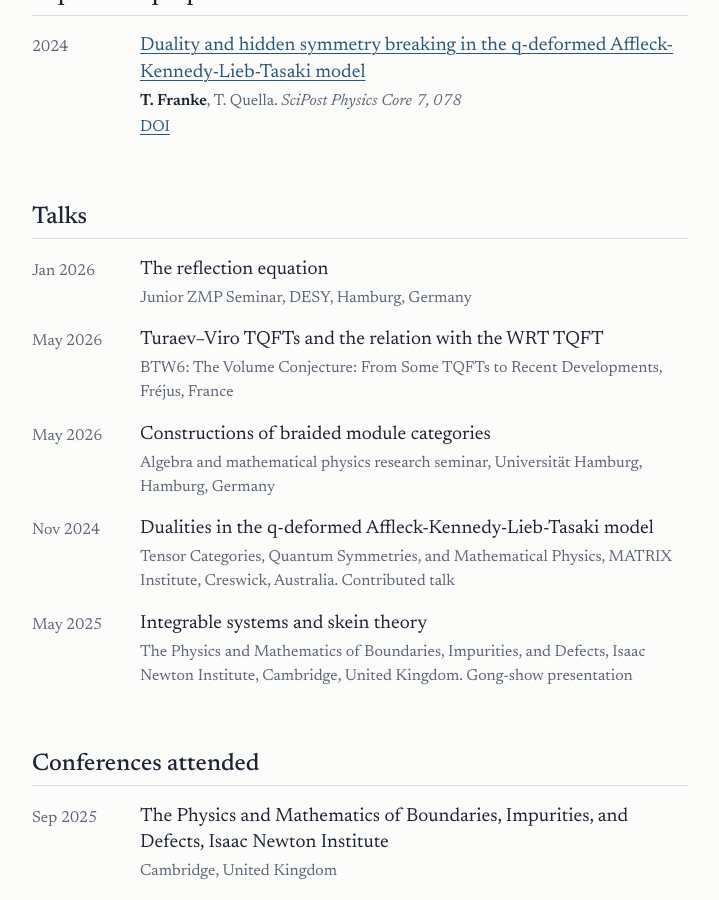
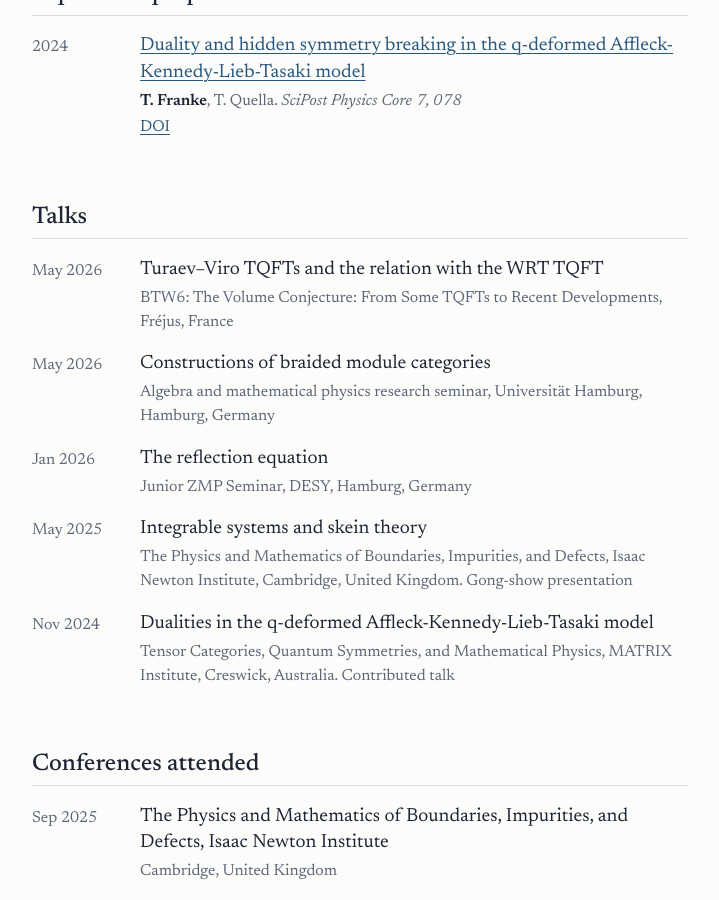
Before and after one commit to TylerFranke/TylerFranke.github.io, a Jekyll site: the page built from index.html, in a window 1280 px wide and 900 px high, scrolled down 942 px. Shown: the whole window, without its empty margins (280-999 px from the left). Built offline with Jekyll 4.4.1, drawn with Linux system fonts in a browser that asks for light colours.

```diff
--- a/_data/talks.yml
+++ b/_data/talks.yml
@@ -13,26 +13,26 @@
 - title:    "Turaev–Viro TQFTs and the relation with the WRT TQFT"
   event:    "BTW6: The Volume Conjecture: From Some TQFTs to Recent Developments"
   location: "Fréjus, France"
-  date:     20-05-2026
+  date:     2026-05-20
 
 - title:    "Constructions of braided module categories"
   event:    "Algebra and mathematical physics research seminar, Universität Hamburg"
   location: "Hamburg, Germany"
-  date:     05-05-2026
+  date:     2026-05-05
 
 - title:    "The reflection equation"
   event:    "Junior ZMP Seminar, DESY"
   location: "Hamburg, Germany"
-  date:     29-01-2026
+  date:     2026-01-29
 
 - title:    "Integrable systems and skein theory"
   event:    "The Physics and Mathematics of Boundaries, Impurities, and Defects, Isaac Newton Institute"
   location: "Cambridge, United Kingdom"
-  date:     01-05-2025
+  date:     2025-05-01
   kind:     "Gong-show presentation"
 
 - title:    "Dualities in the q-deformed Affleck-Kennedy-Lieb-Tasaki model"
   event:    "Tensor Categories, Quantum Symmetries, and Mathematical Physics, MATRIX Institute"
   location: "Creswick, Australia"
-  date:     01-11-2024
+  date:     2024-11-01
   kind:     "Contributed talk"
```
